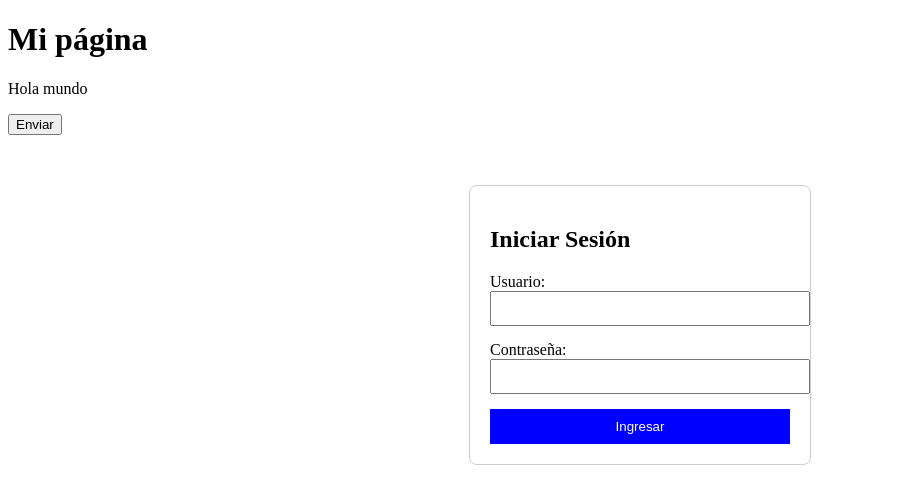
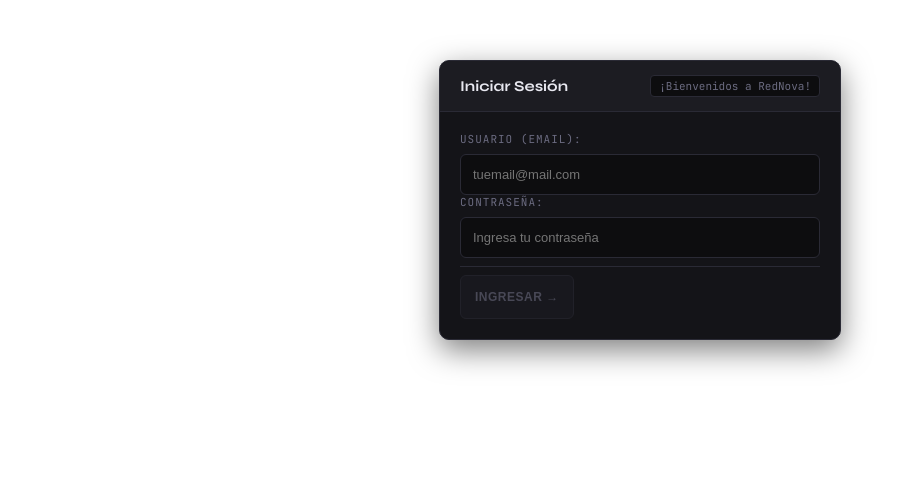
Before and after one commit to JuanRSL/RedNovaWeb, an Angular app in the folder rednovaweb/: page / in a window 1280 px wide. Shown: the top 504 px of the page, without its empty margins (0-915 px from the left). Built offline with nearby package versions, Linux system fonts and the light colour scheme.

Commit message:
Login con Fronted

```diff
--- a/rednovaweb/src/app/app.html
+++ b/rednovaweb/src/app/app.html
@@ -1,8 +1 @@
-<h1>Mi página</h1>
-
-<div>
-  <p>Hola mundo</p>
-  <button>Enviar</button>
-</div>
-
 <app-login></app-login>
--- a/rednovaweb/src/app/login/login.component.html
+++ b/rednovaweb/src/app/login/login.component.html
@@ -1,19 +1,28 @@
-<div class="login-container" style="max-width: 300px; margin: 50px auto; padding: 20px; border: 1px solid #ccc; border-radius: 8px;">
-  <h2>Iniciar Sesión</h2>
+<div class="login-panel">
+  <div class="panel-header">
+    <h2>Iniciar Sesión</h2>
+    <span class="endpoint-tag">¡Bienvenidos a RedNova!</span>
+  </div>
 
-  <form [formGroup]="formLogin" (ngSubmit)="pruebaLogin()">
-    <div style="margin-bottom: 15px;">
-      <label style="display: block;">Usuario:</label>
-      <input type="text" formControlName="email" style="width: 100%; padding: 8px;">
-    </div>
+  <div class="panel-body">
+    <form [formGroup]="formLogin" (ngSubmit)="pruebaLogin()">
 
-    <div style="margin-bottom: 15px;">
-      <label style="display: block;">Contraseña:</label>
-      <input type="password" formControlName="password" style="width: 100%; padding: 8px;">
-    </div>
+      <div class="field">
+        <label>Usuario (Email):</label>
+        <input type="text" formControlName="email" placeholder="tuemail@mail.com">
+      </div>
 
-    <button type="submit" [disabled]="formLogin.invalid" style="width: 100%; padding: 10px; background: blue; color: white; border: none; cursor: pointer;">
-      Ingresar
-    </button>
-  </form>
+      <div class="field">
+        <label>Contraseña:</label>
+        <input type="password" formControlName="password" placeholder="Ingresa tu contraseña">
+      </div>
+
+      <div class="divider"></div>
+
+      <button type="submit" class="btn btn-primary" [disabled]="formLogin.invalid">
+        Ingresar →
+      </button>
+
+    </form>
+  </div>
 </div>
--- a/rednovaweb/src/app/login/login.component.scss
+++ b/rednovaweb/src/app/login/login.component.scss
@@ -0,0 +1,140 @@
+// 1. LAS VARIABLES (Nuestra paleta de colores del probador)
+$bg: #0d0d0f;
+$surface: #141418;
+$surface2: #1c1c22;
+$border: #2a2a35;
+$accent: #ff4d6d;    // Rosa brillante
+$accent2: #7c3aed;   // Morado
+$text: #e8e8f0;
+$muted: #6b6b80;
+
+// 2. EL CONTENEDOR PRINCIPAL (La caja del Login)
+.login-panel {
+  background: $surface;
+  border: 1px solid $border;
+  border-radius: 10px;
+  overflow: hidden;
+  max-width: 400px;
+  margin: 60px auto; // Lo centra y le da aire arriba
+  box-shadow: 0 10px 30px rgba(0, 0, 0, 0.5);
+  font-family: 'JetBrains Mono', monospace; // Tipografía estilo código
+}
+
+// 3. EL ENCABEZADO (Donde dice "Iniciar Sesión")
+.panel-header {
+  padding: 14px 20px;
+  border-bottom: 1px solid $border;
+  display: flex;
+  align-items: center;
+  gap: 12px;
+  background: $surface2;
+
+  h2 {
+    color: $text;
+    font-size: 15px;
+    font-weight: 700;
+    margin: 0;
+    flex: 1;
+    font-family: 'Syne', sans-serif; // Fuente moderna para títulos
+  }
+}
+
+// 4. LAS ETIQUETAS DECORATIVAS (El cuadrito azul de POST)
+.method-pill {
+  font-size: 9px;
+  font-weight: 700;
+  padding: 2px 6px;
+  border-radius: 3px;
+  background: #1e1b4b;
+  color: #a5b4fc; // Color azulado
+}
+
+.endpoint-tag {
+  font-size: 11px;
+  color: $muted;
+  background: $bg;
+  padding: 3px 8px;
+  border-radius: 4px;
+  border: 1px solid $border;
+}
+
+// 5. EL CUERPO DEL FORMULARIO
+.panel-body {
+  padding: 20px;
+  display: flex;
+  flex-direction: column;
+  gap: 16px;
+}
+
+// 6. LOS CAMPOS DE TEXTO (Labels e Inputs)
+.field {
+  display: flex;
+  flex-direction: column;
+  gap: 8px;
+
+  label {
+    font-size: 11px;
+    color: $muted;
+    text-transform: uppercase;
+    letter-spacing: 1px;
+  }
+
+  input {
+    background: $bg;
+    border: 1px solid $border;
+    color: $text;
+    font-size: 13px;
+    padding: 12px;
+    border-radius: 6px;
+    outline: none;
+    transition: all 0.3s ease; // Para que el cambio de color sea suave
+    width: 100%;
+    box-sizing: border-box;
+
+    &:focus {
+      border-color: $accent2; // Se ilumina en morado al escribir
+      box-shadow: 0 0 8px rgba(124, 58, 237, 0.2);
+    }
+  }
+}
+
+// 7. LA LÍNEA DIVISORIA
+.divider {
+  height: 1px;
+  background: $border;
+  margin: 8px 0;
+}
+
+// 8. EL BOTÓN ROSA (El protagonista)
+.btn-primary {
+  background: $accent;
+  color: #fff;
+  font-size: 12px;
+  font-weight: 700;
+  padding: 14px;
+  border: none;
+  border-radius: 6px;
+  cursor: pointer;
+  transition: all 0.2s ease;
+  letter-spacing: 0.5px;
+  text-transform: uppercase;
+
+  &:hover:not([disabled]) {
+    background: #ff6b85;
+    transform: translateY(-2px); // Efecto de flotado al pasar el mouse
+    box-shadow: 0 5px 15px rgba(255, 77, 109, 0.4);
+  }
+
+  &:active:not([disabled]) {
+    transform: translateY(0);
+  }
+
+  // Estilo cuando el formulario está incompleto
+  &:disabled {
+    background: $surface2;
+    color: $muted;
+    border: 1px solid $border;
+    cursor: not-allowed;
+    opacity: 0.6;
+  }
+}
--- a/rednovaweb/src/app/login/login.component.ts
+++ b/rednovaweb/src/app/login/login.component.ts
@@ -1,5 +1,6 @@
 import { Component } from '@angular/core';
 import {ReactiveFormsModule, FormGroup, FormControl, Validators} from '@angular/forms';
+import { AuthService } from '../services/auth.service';
 
 @Component({
     selector: 'app-login',
@@ -14,11 +15,23 @@ export class LoginComponent {
         password: new FormControl('', [Validators.required])
     });
 
+    constructor(private authService: AuthService) {}
+
     pruebaLogin() {
         if (this.formLogin.valid) {
-            console.log('Hola :', this.formLogin.value);
 
-            alert('Prueba Login Exitosa');
+            this.authService.login(this.formLogin.value).subscribe(
+                {next: (respuesta: any) => {
+                  console.log('El servidor responde: ', respuesta);
+
+                    alert('Prueba Login Exitosa');
+                },
+                error: (error: any) => {
+                    console.log('UPSS', error);
+                    alert('Prueba Login Fallida');
+
+                }
+            });
         }
     }
 }
--- /dev/null
+++ b/rednovaweb/src/app/services/auth.service.ts
@@ -0,0 +1,18 @@
+import {Injectable} from '@angular/core';
+import {HttpClient} from '@angular/common/http';
+import {Observable} from 'rxjs';
+
+@Injectable({
+    providedIn: 'root'
+})
+export class AuthService {
+
+    private apiUrl = 'http://localhost:3000/api/usuarios/login';
+
+    constructor(private http: HttpClient) {}
+
+    login(data: any): Observable<any> {
+        return this.http.post(this.apiUrl, data);
+    }
+
+}
--- a/rednovaweb/src/index.html
+++ b/rednovaweb/src/index.html
@@ -6,6 +6,7 @@
   <base href="/">
   <meta name="viewport" content="width=device-width, initial-scale=1">
   <link rel="icon" type="image/x-icon" href="favicon.ico">
+  <link href="https://fonts.googleapis.com/css2?family=JetBrains+Mono:wght@400;700&family=Syne:wght@700&display=swap" rel="stylesheet">
 </head>
 <body>
   <app-root></app-root>
```
